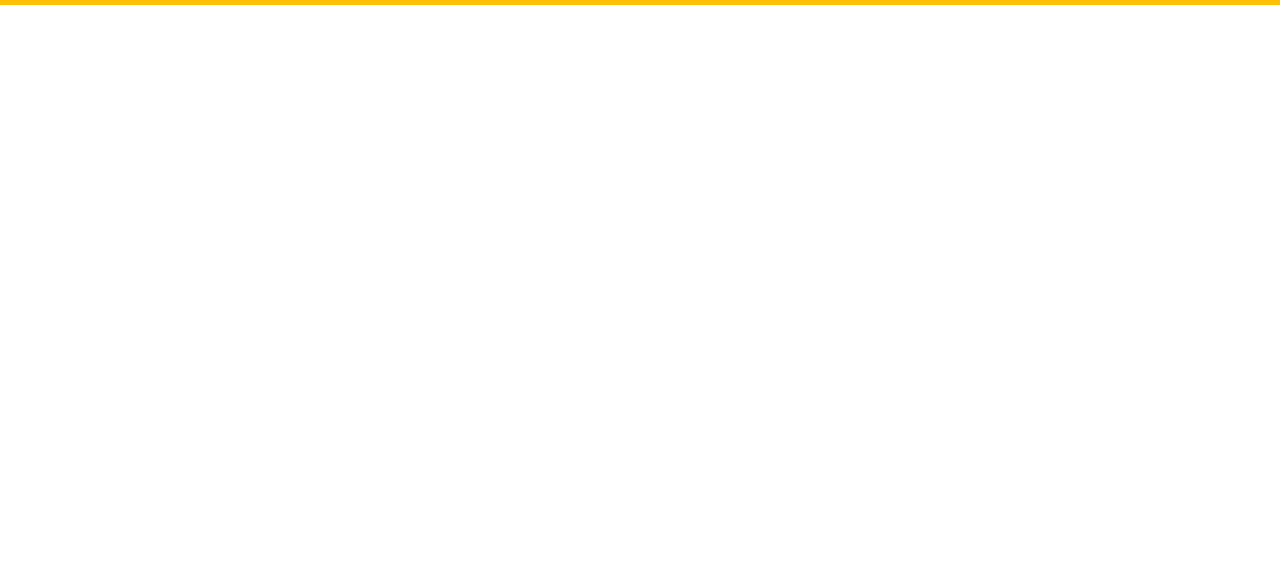
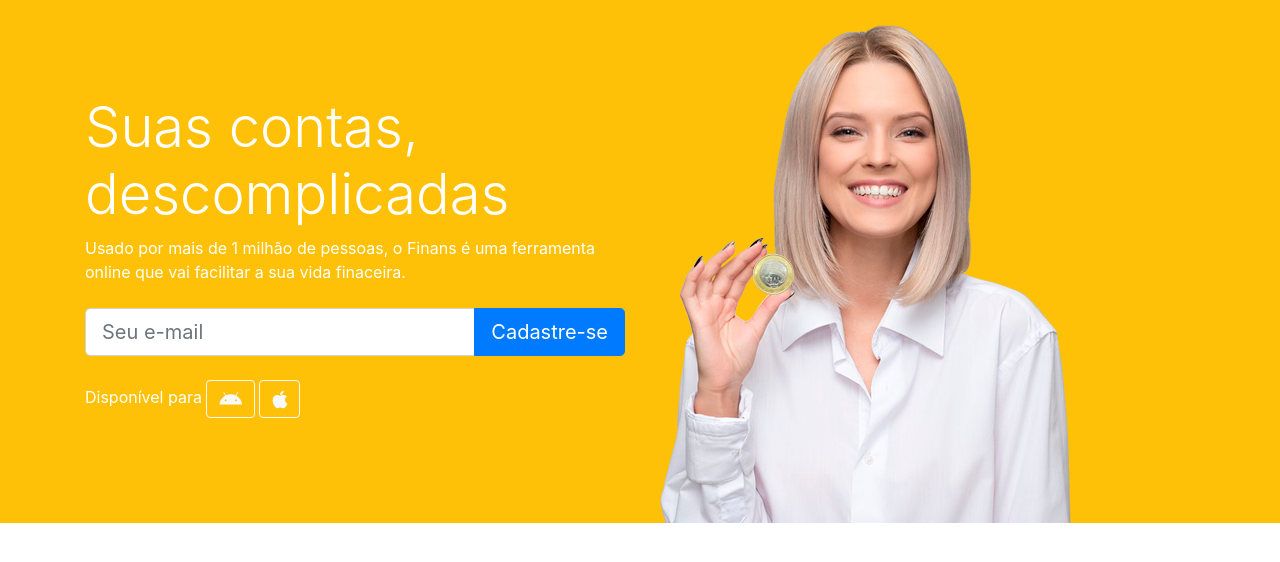
Before and after one commit to JVTNeto/projeto-finans, a plain HTML site: page index.html in a window 1280 px wide. Shown: the part 58-620 px from the top of the page. Drawn offline with nearby package versions, Linux system fonts and the light colour scheme.

Commit message:
construção da seção home do site

```diff
--- a/css/style.css
+++ b/css/style.css
@@ -0,0 +1,4 @@
+#home {
+    background: #ffc107;
+    color: #fff;
+}
--- a/index.html
+++ b/index.html
@@ -64,6 +64,55 @@
         </nav> <!-- // fim Navegaçao-->
     </header><!-- // fim cabecalho-->
 
+    <section id="home"> <!-- inicio seção home-->
+
+        <div class="container">
+
+            <div class="row">
+
+                <div class="col-md-6 d-flex"> <!-- inicio texto da section-->
+
+                    <div class="align-self-center">
+
+                        <h1 class="display-4">Suas contas, descomplicadas</h1>
+
+                        <p class="">
+                            Usado por mais de 1 milhão de pessoas, o Finans é uma
+                            ferramenta online que vai facilitar a sua vida finaceira.
+                        </p>
+
+                        <form class="mt-4 mb-4">
+                            <div class="input-group input-group-lg">
+                                <input type="text" placeholder="Seu e-mail" class="form-control">
+                                <div class="input-group-append">
+                                    <button type="button" class="btn btn-primary">Cadastre-se</button>
+                                </div>
+                            </div>
+                        </form>
+
+                        <p>
+                            Disponível para
+                            <a href="" class="btn btn-outline-light">
+                                <i class="fa-brands fa-android fa-lg"></i>
+                            </a>
+                            <a href="" class="btn btn-outline-light">
+                                <i class="fa-brands fa-apple fa-lg"></i>
+                            </a>
+                        </p>
+
+                    </div>
+
+                </div> <!--// fim texto section-->
+
+                <div class="col-md-6 d-none d-md-block">
+                    <img src="img/capa-mulher.png">
+                </div>
+            </div>
+
+        </div>
+
+    </section> <!-- // fim da seção home-->
+
 
 
     <!-- JavaScript (Opcional) -->
```
